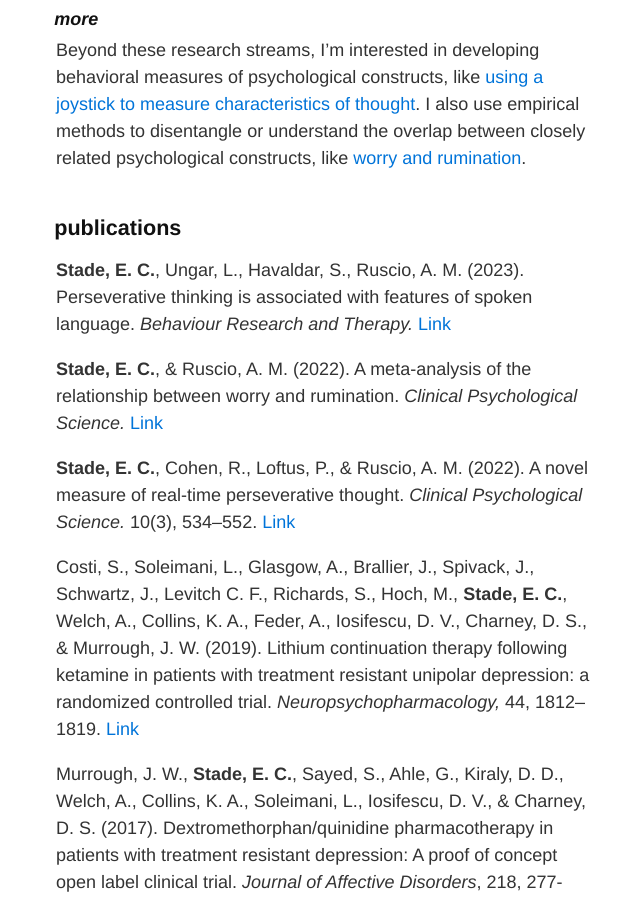
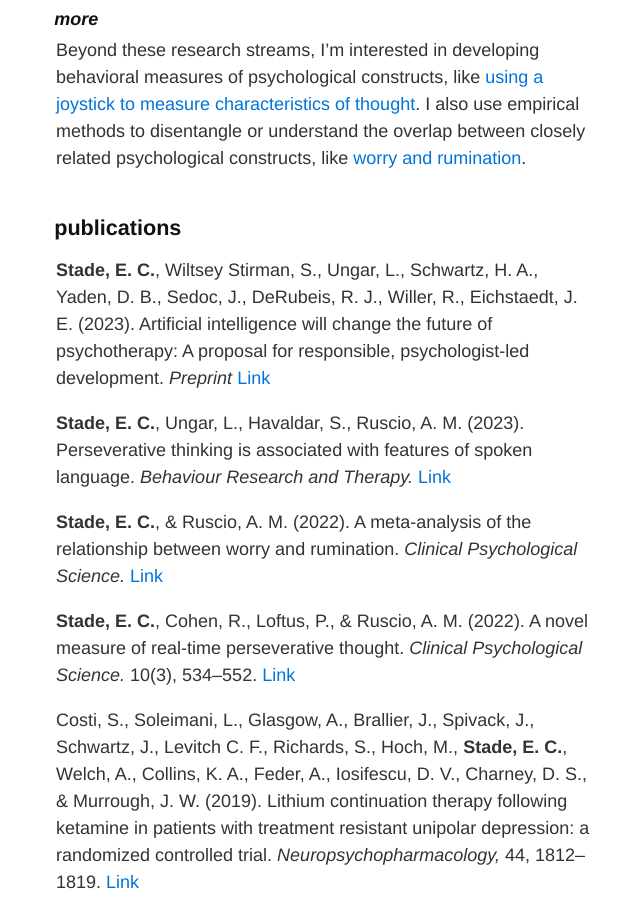
Before and after one commit to betsystade/betsystade.github.io, a Jekyll site: the page built from index.md, in a window 1280 px wide and 900 px high, scrolled down 1176 px. Shown: the whole window, without its empty margins (314-954 px from the left). Built offline with Jekyll 4.4.1, drawn with Linux system fonts in a browser that asks for light colours; our own code applies the rules of GitHub Pages for plain Markdown files.

Commit message:
Update index.md

```diff
--- a/index.md
+++ b/index.md
@@ -32,6 +32,8 @@ Beyond these research streams, I'm interested in developing behavioral measures
 
 
 ## publications
+
+**Stade, E. C.**, Wiltsey Stirman, S., Ungar, L., Schwartz, H. A., Yaden, D. B., Sedoc, J., DeRubeis, R. J., Willer, R., Eichstaedt, J. E. (2023). Artificial intelligence will change the future of psychotherapy: A proposal for responsible, psychologist-led development. *Preprint* [Link](https://psyarxiv.com/cuzvr)
 
 **Stade, E. C.**, Ungar, L., Havaldar, S., Ruscio, A. M. (2023). Perseverative thinking is associated with
 features of spoken language. *Behaviour Research and Therapy.* [Link](https://doi.org/10.1016/j.brat.2023.104307)
```
